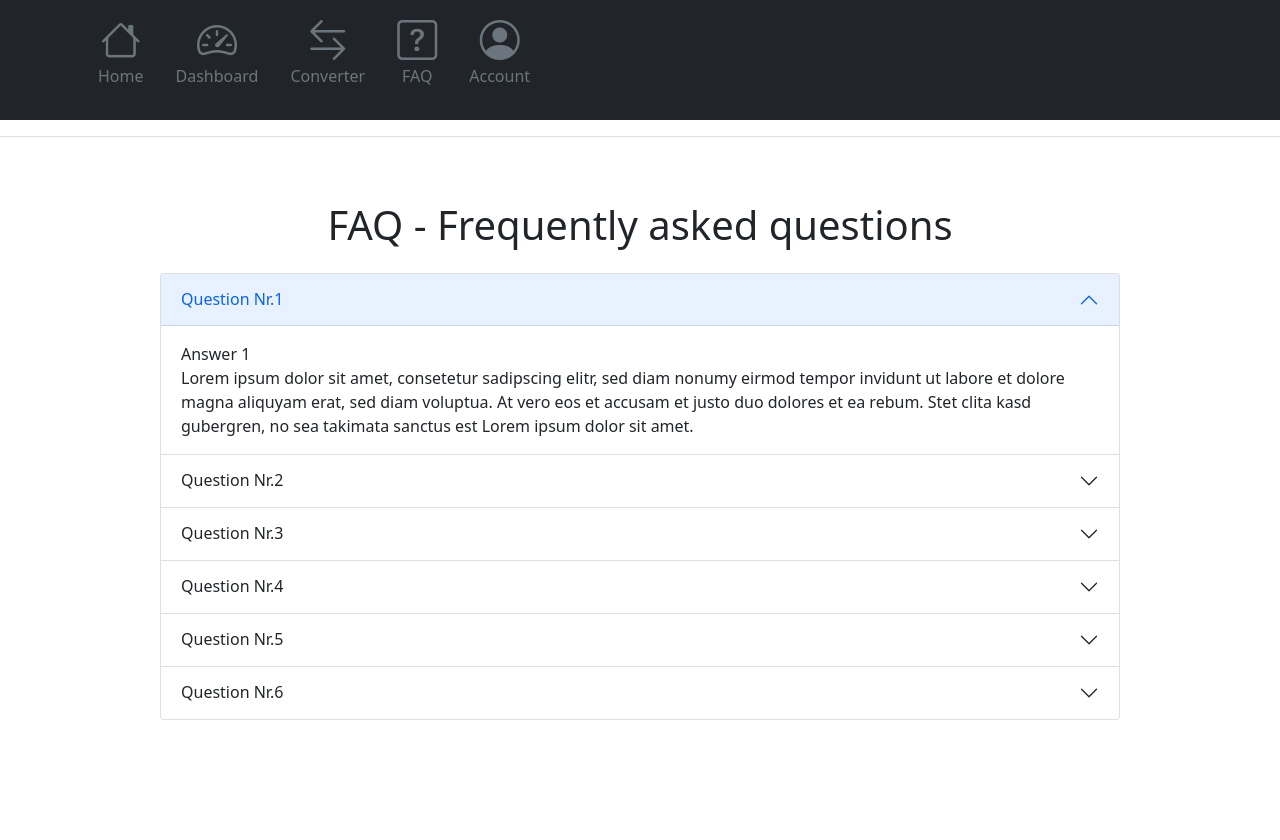
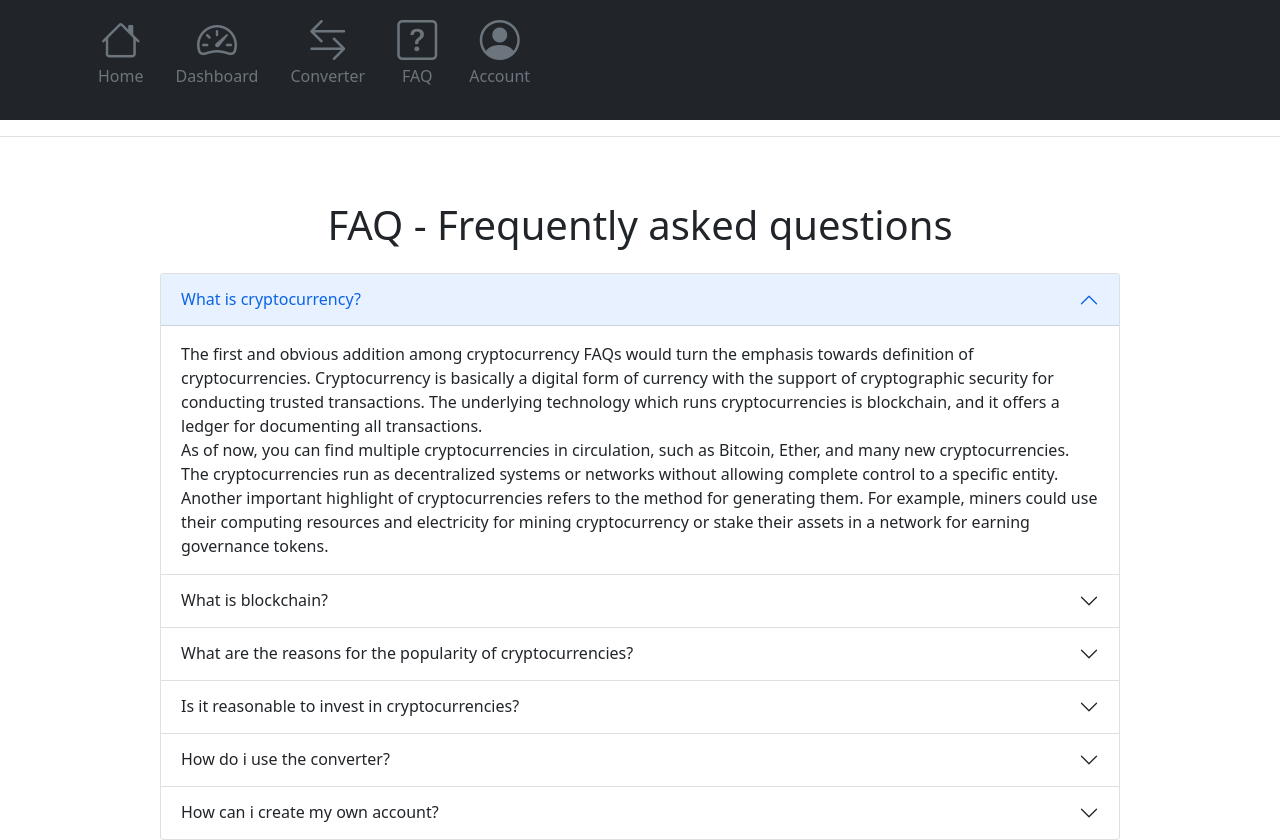
Before and after one commit to patrik-16/CCRv2, a Vue app in the folder vueauthclient/: page /faq in a window 1280 px wide. Before the commit the page ends 800 px from the top, so only its background shows below. Built offline with nearby package versions, Linux system fonts and the light colour scheme; no server answers.

Commit message:
rene-dev: Converter.vue: rate invisible when NaN; Dashboard.vue: Freq. requested rates und conversions added, cleanup; FAQ.vue: added questions + answers

```diff
--- a/vueauthclient/src/components/Converter.vue
+++ b/vueauthclient/src/components/Converter.vue
@@ -27,11 +27,13 @@
             <button class='btn btn-secondary' type='submit'>Convert</button>
           </div>
         </form>
-        <h2 class='my-3 text-center'> {{ reformat(parseFloat(response_data.data.rate)) }}
+        <h2 class='my-3 text-center' v-if='reformat(parseFloat(response_data.data.rate)) === "NaN"'></h2>
+        <h2 class='my-3 text-center' v-else> {{ reformat(parseFloat(response_data.data.rate)) }}
           {{ response_data.data.asset_id_quote }}</h2>
         <h2 v-if='isError !== false'>{{isError}}</h2>
       </div>
       <div class='col-md-6'>
+        <h2>History</h2>
         <table class='table'>
           <thead>
           <tr>
@@ -57,14 +59,11 @@
 
 
 <script>
-
-
 import myJson from '../assets/allAssets.json';
 import axios from 'axios';
 
 export default {
   name: 'Converter',
-
   data() {
     return {
       isError: false,
--- a/vueauthclient/src/components/FAQ.vue
+++ b/vueauthclient/src/components/FAQ.vue
@@ -14,16 +14,21 @@ export default {
         <h2 class='accordion-header' id='headingOne'>
           <button class='accordion-button' type='button' data-bs-toggle='collapse' data-bs-target='#collapseOne'
                   aria-expanded='true' aria-controls='collapseOne'>
-            Question Nr.1
+            What is cryptocurrency?
           </button>
         </h2>
         <div id='collapseOne' class='accordion-collapse collapse show' aria-labelledby='headingOne'
              data-bs-parent='#accordionExample'>
           <div class='accordion-body'>
-            Answer 1 <br>
-            Lorem ipsum dolor sit amet, consetetur sadipscing elitr, sed diam nonumy eirmod tempor invidunt ut labore et
-            dolore magna aliquyam erat, sed diam voluptua. At vero eos et accusam et justo duo dolores et ea rebum. Stet
-            clita kasd gubergren, no sea takimata sanctus est Lorem ipsum dolor sit amet.
+            The first and obvious addition among cryptocurrency FAQs would turn the emphasis towards definition of
+            cryptocurrencies. Cryptocurrency is basically a digital form of currency with the support of cryptographic
+            security for conducting trusted transactions. The underlying technology which runs cryptocurrencies is
+            blockchain, and it offers a ledger for documenting all transactions. <br>
+            As of now, you can find multiple cryptocurrencies in circulation, such as Bitcoin, Ether, and many new
+            cryptocurrencies. The cryptocurrencies run as decentralized systems or networks without allowing complete
+            control to a specific entity. Another important highlight of cryptocurrencies refers to the method for
+            generating them. For example, miners could use their computing resources and electricity for mining
+            cryptocurrency or stake their assets in a network for earning governance tokens.
           </div>
         </div>
       </div>
@@ -34,16 +39,23 @@ export default {
           <button class='accordion-button collapsed' type='button' data-bs-toggle='collapse'
                   data-bs-target='#collapseTwo'
                   aria-expanded='false' aria-controls='collapseTwo'>
-            Question Nr.2
+            What is blockchain?
           </button>
         </h2>
         <div id='collapseTwo' class='accordion-collapse collapse' aria-labelledby='headingTwo'
              data-bs-parent='#accordionExample'>
           <div class='accordion-body'>
-            Answer 2 <br>
-            Lorem ipsum dolor sit amet, consetetur sadipscing elitr, sed diam nonumy eirmod tempor invidunt ut labore et
-            dolore magna aliquyam erat, sed diam voluptua. At vero eos et accusam et justo duo dolores et ea rebum. Stet
-            clita kasd gubergren, no sea takimata sanctus est Lorem ipsum dolor sit amet.
+            You could not find any list of cryptocurrency questions for beginners without the mention of blockchain.
+            The first-ever cryptocurrency, Bitcoin, is the first successful implementation of blockchain in the real
+            world. Blockchain technology is basically a transparent, publicly accessible, trustless, and secure ledger.
+            <br>
+            It helps in secure transfer of the ownership of units of value by leveraging proof of work consensus and
+            public-key encryption methods. Blockchain leverages decentralized consensus for maintaining the network,
+            thereby excluding intermediaries such as government, banks, or corporations from the process.
+            <br>
+            On top of it, the expansion of the blockchain network increases the level of decentralization, thereby
+            strengthening security on blockchain. Interestingly, the capabilities of blockchain technology don’t focus
+            on Bitcoin only and also extend to financial services, healthcare, and gaming.
           </div>
         </div>
       </div>
@@ -53,16 +65,22 @@ export default {
         <h2 class='accordion-header' id='headingThree'>
           <button class='accordion-button collapsed' type='button' data-bs-toggle='collapse'
                   data-bs-target='#collapseThree' aria-expanded='false' aria-controls='collapseThree'>
-            Question Nr.3
+            What are the reasons for the popularity of cryptocurrencies?
           </button>
         </h2>
         <div id='collapseThree' class='accordion-collapse collapse' aria-labelledby='headingThree'
              data-bs-parent='#accordionExample'>
           <div class='accordion-body'>
-            Answer 3 <br>
-            Lorem ipsum dolor sit amet, consetetur sadipscing elitr, sed diam nonumy eirmod tempor invidunt ut labore et
-            dolore magna aliquyam erat, sed diam voluptua. At vero eos et accusam et justo duo dolores et ea rebum. Stet
-            clita kasd gubergren, no sea takimata sanctus est Lorem ipsum dolor sit amet.
+            The reasons for popularity of cryptocurrencies also set the foundation for some frequently asked questions
+            about cryptocurrencies. Interestingly, you can find various reasons for the popularity of cryptocurrencies.
+            One of the most common reasons for popularity of cryptocurrencies refers to the assumptions suggesting that
+            cryptocurrencies are the currency of the future. In addition, cryptocurrencies also remove banks and other
+            financial intermediaries from focusing on reducing the value of money.
+            <br>
+            Most important of all, the technology behind cryptocurrencies, i.e., blockchain, is the biggest draw for the
+            future of crypto. Blockchain offers a decentralized system for processing and documenting transactions with
+            better security in comparison to conventional payment systems. On top of it, the rising value of
+            cryptocurrencies also encourages people to turn towards cryptocurrencies in large numbers.
           </div>
         </div>
       </div>
@@ -72,16 +90,23 @@ export default {
         <h2 class='accordion-header' id='headingFour'>
           <button class='accordion-button collapsed' type='button' data-bs-toggle='collapse'
                   data-bs-target='#collapseFour' aria-expanded='false' aria-controls='collapseFour'>
-            Question Nr.4
+            Is it reasonable to invest in cryptocurrencies?
           </button>
         </h2>
         <div id='collapseFour' class='accordion-collapse collapse' aria-labelledby='headingFour'
              data-bs-parent='#accordionExample'>
           <div class='accordion-body'>
-            Answer 4 <br>
-            Lorem ipsum dolor sit amet, consetetur sadipscing elitr, sed diam nonumy eirmod tempor invidunt ut labore et
-            dolore magna aliquyam erat, sed diam voluptua. At vero eos et accusam et justo duo dolores et ea rebum. Stet
-            clita kasd gubergren, no sea takimata sanctus est Lorem ipsum dolor sit amet.
+            Investment in cryptocurrencies is also one of the notable highlights in cryptocurrency FAQs, especially for
+            beginners. If you want to find whether cryptocurrencies are a good investment, then you should definitely
+            know that they are volatile. Cryptocurrencies do not generate any cash flow like real currencies and are not
+            stable. A currency should have stability which could help merchants and consumers in deciding the fair price
+            for goods.
+            <br>
+            Bitcoin and many other popular cryptocurrencies have barely shown any sign of stability since their
+            inception.
+            For example, after rising to almost $20,000 in 2017, the value of Bitcoin dropped to almost $3200 in 2018.
+            Now in 2021, Bitcoin has been successful in attaining record high levels. With price volatility as the main
+            concern, it is quick to arrive at a conclusion about investments in cryptocurrency.
           </div>
         </div>
       </div>
@@ -91,16 +116,13 @@ export default {
         <h2 class='accordion-header' id='headingFive'>
           <button class='accordion-button collapsed' type='button' data-bs-toggle='collapse'
                   data-bs-target='#collapseFive' aria-expanded='false' aria-controls='collapseFive'>
-            Question Nr.5
+            How do i use the converter?
           </button>
         </h2>
         <div id='collapseFive' class='accordion-collapse collapse' aria-labelledby='headingFive'
              data-bs-parent='#accordionExample'>
           <div class='accordion-body'>
-            Answer 5 <br>
-            Lorem ipsum dolor sit amet, consetetur sadipscing elitr, sed diam nonumy eirmod tempor invidunt ut labore et
-            dolore magna aliquyam erat, sed diam voluptua. At vero eos et accusam et justo duo dolores et ea rebum. Stet
-            clita kasd gubergren, no sea takimata sanctus est Lorem ipsum dolor sit amet.
+            That's an easy question to answer: you simply select the currencies (FIAT or Crypto) you want to convert, and press the button below.
           </div>
         </div>
       </div>
@@ -110,16 +132,13 @@ export default {
         <h2 class='accordion-header' id='headingSix'>
           <button class='accordion-button collapsed' type='button' data-bs-toggle='collapse'
                   data-bs-target='#collapseSix' aria-expanded='false' aria-controls='collapseSix'>
-            Question Nr.6
+            How can i create my own account?
           </button>
         </h2>
         <div id='collapseSix' class='accordion-collapse collapse' aria-labelledby='headingSix'
              data-bs-parent='#accordionExample'>
           <div class='accordion-body'>
-            Answer 6 <br>
-            Lorem ipsum dolor sit amet, consetetur sadipscing elitr, sed diam nonumy eirmod tempor invidunt ut labore et
-            dolore magna aliquyam erat, sed diam voluptua. At vero eos et accusam et justo duo dolores et ea rebum. Stet
-            clita kasd gubergren, no sea takimata sanctus est Lorem ipsum dolor sit amet.
+            Please contact our admin-team at <a href="mailto:admin@ccr.crypto">admin@ccr.io</a>.
           </div>
         </div>
       </div>
@@ -135,6 +154,7 @@ export default {
   margin-left: auto;
   margin-right: auto;
 }
+
 .faq-headline {
   text-align: center;
   margin-top: 4rem;
```
Also changed, not shown: vueauthclient/src/components/Dashboard.vue (+19 -29 lines), 1 other file (tests, documents, lock files or other folders).
